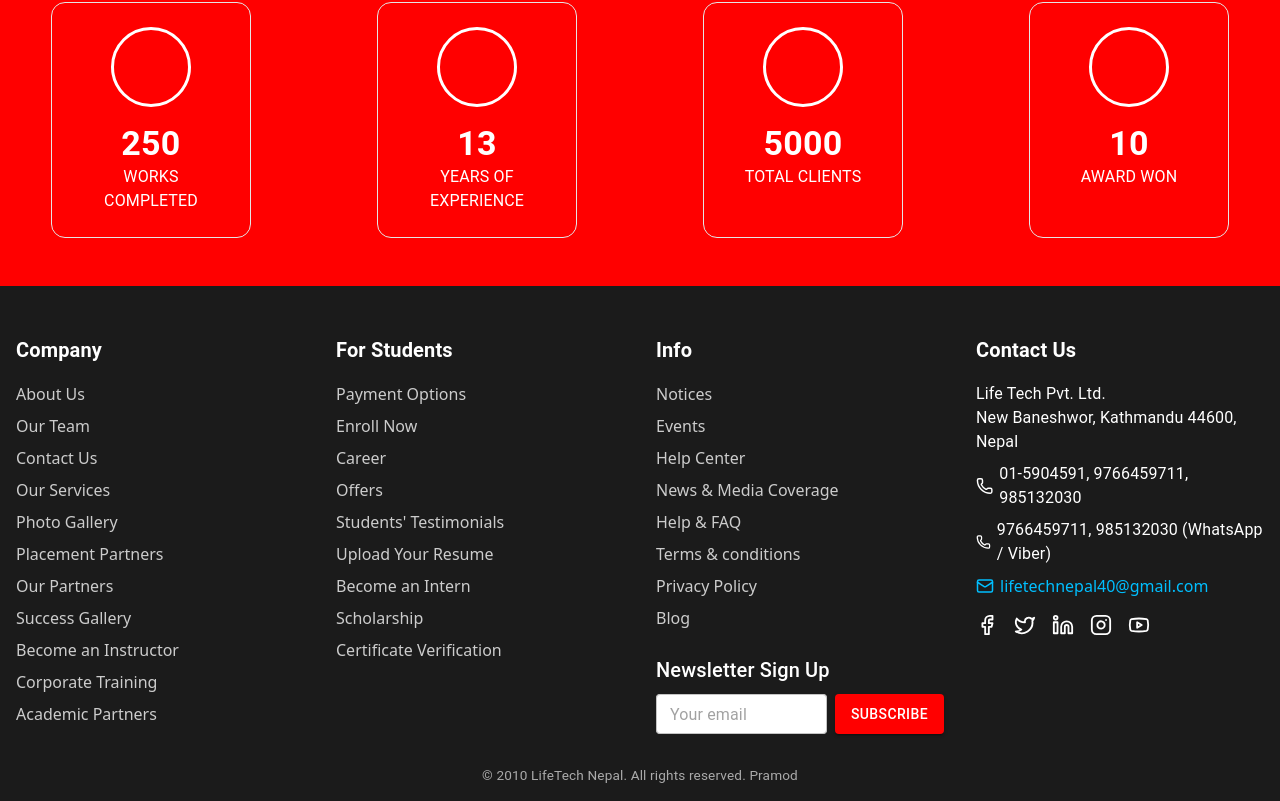
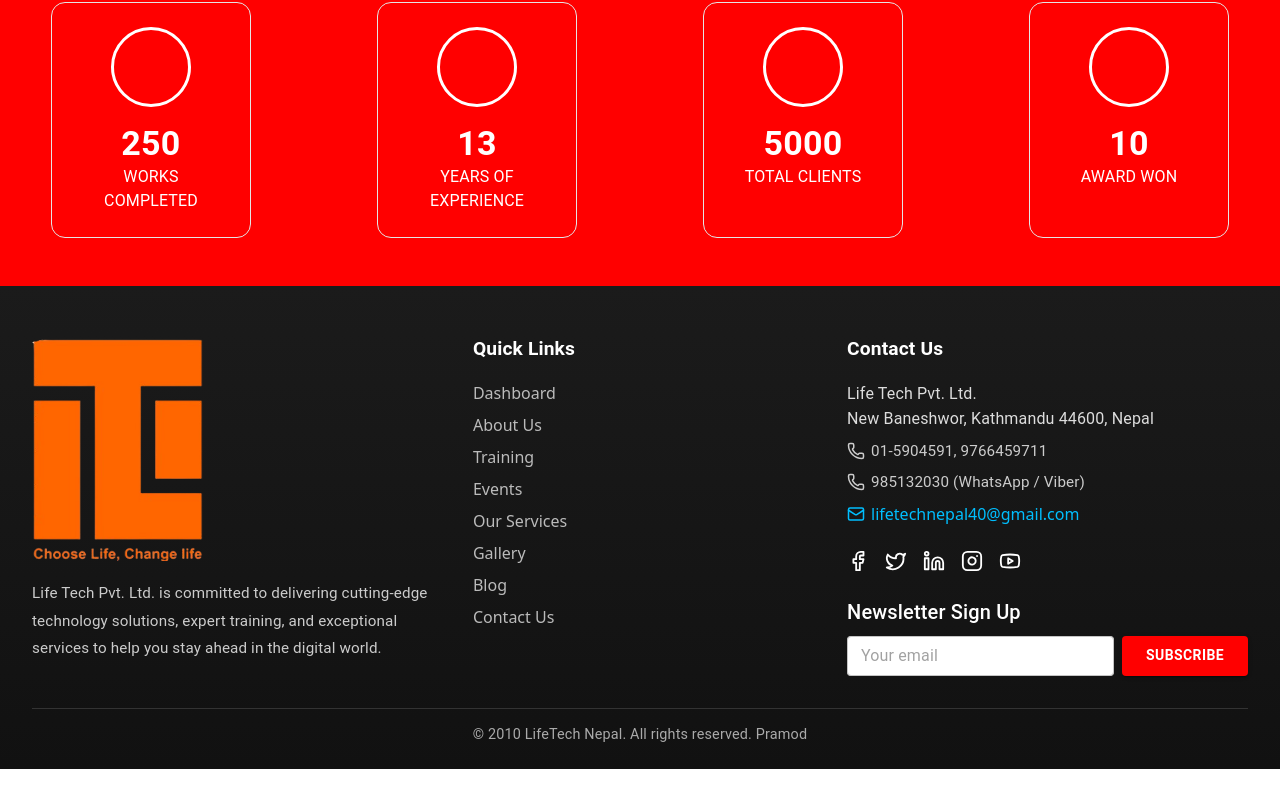
Before and after one commit to pramodtharu12454/Lifetechnepal, a Next.js app: page / in a window 1280 px wide. Shown: the part 8054-8855 px from the top of the page. After the commit the page ends 8823 px from the top, so only its background shows below. Built offline with nearby package versions, Linux system fonts and the light colour scheme; some icons are missing.

Commit message:
footer modified

```diff
--- a/components/navbar/footer.tsx
+++ b/components/navbar/footer.tsx
@@ -7,6 +7,7 @@ import {
   TextField,
   Button,
   Fab,
+  Divider,
 } from "@mui/material";
 import {
   Facebook,
@@ -19,71 +20,98 @@ import {
   ArrowUp,
 } from "lucide-react";
 import { useState, useEffect } from "react";
+import Image from "next/image";
 
 export default function Footer() {
   const [showButton, setShowButton] = useState(false);
 
   useEffect(() => {
-    const handleScroll = () => {
-      setShowButton(window.scrollY > 300);
-    };
+    const handleScroll = () => setShowButton(window.scrollY > 300);
     window.addEventListener("scroll", handleScroll);
     return () => window.removeEventListener("scroll", handleScroll);
   }, []);
 
-  const scrollToTop = () => {
-    window.scrollTo({ top: 0, behavior: "smooth" });
-  };
+  const scrollToTop = () => window.scrollTo({ top: 0, behavior: "smooth" });
 
   return (
     <>
       <Box
         component="footer"
         sx={{
-          backgroundColor: "#1b1b1b",
+          background: "linear-gradient(180deg, #1b1b1b 0%, #111 100%)",
           color: "#fff",
-          padding: "3rem 1rem 1rem",
+          padding: { xs: "2rem 1rem 1rem", md: "3rem 2rem 1.5rem" },
         }}
       >
-        {/* Top Section: 4 Columns */}
+        {/* Top Section */}
         <Box
           sx={{
             display: "grid",
             gridTemplateColumns: {
               xs: "1fr",
               sm: "repeat(2, 1fr)",
-              md: "repeat(4, 1fr)",
+              md: "1.2fr 1fr 1.2fr",
             },
-            gap: 4,
+            gap: { xs: 3, md: 5 },
             mb: 4,
           }}
         >
-          {/* Column 1: Company */}
+          {/* Left: Logo + Intro */}
           <Box>
-            <Typography variant="h6" sx={{ fontWeight: "bold", mb: 2 }}>
-              Company
+            <Image
+              src="/logo.png"
+              alt="Life Tech Logo"
+              width={180}
+              height={80}
+              style={{ marginBottom: "1.2rem" }}
+            />
+            <Typography
+              variant="body1"
+              sx={{
+                color: "#ccc",
+                lineHeight: 1.8,
+                fontSize: "0.95rem",
+              }}
+            >
+              Life Tech Pvt. Ltd. is committed to delivering cutting-edge
+              technology solutions, expert training, and exceptional services to
+              help you stay ahead in the digital world.
+            </Typography>
+          </Box>
+
+          {/* Middle: Quick Links */}
+          <Box>
+            <Typography
+              variant="h6"
+              sx={{
+                fontWeight: "bold",
+                mb: 2,
+                fontSize: "1.2rem",
+                color: "#fff",
+              }}
+            >
+              Quick Links
             </Typography>
             {[
+              "Dashboard",
               "About Us",
-              "Our Team",
+              "Training",
+              "Events",
+              "Our Services",
+              "Gallery",
+              "Blog",
               "Contact Us",
-              "Our Services",
-              "Photo Gallery",
-              "Placement Partners",
-              "Our Partners",
-              "Success Gallery",
-              "Become an Instructor",
-              "Corporate Training",
-              "Academic Partners",
             ].map((item, idx) => (
               <MuiLink
                 key={idx}
                 href="#"
-                underline="hover"
+                underline="none"
                 sx={{
                   display: "block",
                   mb: 1,
-                  color: "#ccc",
+                  fontSize: "1rem",
+                  color: "#bbb",
+                  transition: "color 0.2s ease",
                   "&:hover": { color: "#00bfff" },
                 }}
               >
@@ -92,73 +120,92 @@ export default function Footer() {
             ))}
           </Box>
 
-          {/* Column 2: For Students */}
+          {/* Right: Contact + Newsletter */}
           <Box>
-            <Typography variant="h6" sx={{ fontWeight: "bold", mb: 2 }}>
-              For Students
+            <Typography
+              variant="h6"
+              sx={{
+                fontWeight: "bold",
+                mb: 2,
+                fontSize: "1.2rem",
+                color: "#fff",
+              }}
+            >
+              Contact Us
             </Typography>
-            {[
-              "Payment Options",
-              "Enroll Now",
-              "Career",
-              "Offers",
-              "Students' Testimonials",
-              "Upload Your Resume",
-              "Become an Intern",
-              "Scholarship",
-              "Certificate Verification",
-            ].map((item, idx) => (
+
+            <Typography sx={{ mb: 1, color: "#ddd", lineHeight: 1.6 }}>
+              Life Tech Pvt. Ltd.
+              <br />
+              New Baneshwor, Kathmandu 44600, Nepal
+            </Typography>
+
+            <Typography
+              sx={{
+                display: "flex",
+                alignItems: "center",
+                mb: 1,
+                color: "#ccc",
+                fontSize: "0.95rem",
+              }}
+            >
+              <Phone size={18} style={{ marginRight: 6 }} /> 01-5904591,
+              9766459711
+            </Typography>
+
+            <Typography
+              sx={{
+                display: "flex",
+                alignItems: "center",
+                mb: 1,
+                color: "#ccc",
+                fontSize: "0.95rem",
+              }}
+            >
+              <Phone size={18} style={{ marginRight: 6 }} /> 985132030 (WhatsApp
+              / Viber)
+            </Typography>
+
+            <MuiLink
+              href="mailto:lifetechnepal40@gmail.com"
+              underline="hover"
+              sx={{
+                display: "flex",
+                alignItems: "center",
+                mb: 3,
+                color: "#00bfff",
+                fontWeight: 500,
+              }}
+            >
+              <Mail size={18} style={{ marginRight: 6 }} />{" "}
+              lifetechnepal40@gmail.com
+            </MuiLink>
+
+            {/* Social Icons */}
+            <Box sx={{ display: "flex", gap: 2, mb: 3 }}>
+              {[Facebook, Twitter, Linkedin, Instagram, Youtube].map(
+                (Icon, idx) => (
                   <MuiLink
                     key={idx}
                     href="#"
-                underline="hover"
+                    target="_blank"
                     sx={{
-                  display: "block",
-                  mb: 1,
-                  color: "#ccc",
-                  "&:hover": { color: "#00bfff" },
+                      color: "#fff",
+                      transition: "transform 0.2s ease, color 0.2s ease",
+                      "&:hover": { color: "#00bfff", transform: "scale(1.1)" },
                     }}
                   >
-                {item}
+                    <Icon size={22} />
                   </MuiLink>
-            ))}
+                )
+              )}
             </Box>
 
-          {/* Column 3: Info */}
-          <Box>
-            <Typography variant="h6" sx={{ fontWeight: "bold", mb: 2 }}>
-              Info
-            </Typography>
-            {[
-              "Notices",
-              "Events",
-              "Help Center",
-              "News & Media Coverage",
-              "Help & FAQ",
-              "Terms & conditions",
-              "Privacy Policy",
-              "Blog",
-            ].map((item, idx) => (
-              <MuiLink
-                key={idx}
-                href="#"
-                underline="hover"
-                sx={{
-                  display: "block",
-                  mb: 1,
-                  color: "#ccc",
-                  "&:hover": { color: "#00bfff" },
-                }}
-              >
-                {item}
-              </MuiLink>
-            ))}
-
             {/* Newsletter */}
-            <Typography variant="h6" sx={{ mt: 3, mb: 1 }}>
+            <Typography variant="h6" sx={{ mb: 1 }}>
               Newsletter Sign Up
             </Typography>
-            <Box sx={{ display: "flex", gap: 1 }}>
+            <Box sx={{ display: "flex", gap: 1, flexWrap: "wrap" }}>
               <TextField
                 variant="outlined"
                 size="small"
@@ -167,81 +214,32 @@ export default function Footer() {
                   bgcolor: "#fff",
                   borderRadius: 1,
                   flex: 1,
+                  minWidth: "200px",
                 }}
               />
               <Button
                 variant="contained"
                 sx={{
                   bgcolor: "red",
+                  px: 3,
                   "&:hover": { bgcolor: "#009acd" },
-                  whiteSpace: "nowrap",
+                  fontWeight: "bold",
                 }}
               >
                 Subscribe
               </Button>
             </Box>
           </Box>
-
-          {/* Column 4: Contact Us */}
-          <Box>
-            <Typography variant="h6" sx={{ fontWeight: "bold", mb: 2 }}>
-              Contact Us
-            </Typography>
-            <Typography sx={{ mb: 1 }}>
-              Life Tech Pvt. Ltd.
-              <br />
-              New Baneshwor, Kathmandu 44600, Nepal
-            </Typography>
-            <Typography sx={{ display: "flex", alignItems: "center", mb: 1 }}>
-              <Phone size={18} style={{ marginRight: 6 }} /> 01-5904591,
-              9766459711, 985132030
-            </Typography>
-            <Typography sx={{ display: "flex", alignItems: "center", mb: 1 }}>
-              <Phone size={18} style={{ marginRight: 6 }} /> 9766459711,
-              985132030 (WhatsApp / Viber)
-            </Typography>
-            <MuiLink
-              href="mailto:lifetechnepal40@gmail.com"
-              underline="hover"
-              sx={{
-                display: "flex",
-                alignItems: "center",
-                mb: 1,
-                color: "#00bfff",
-              }}
-            >
-              <Mail size={18} style={{ marginRight: 6 }} />{" "}
-              lifetechnepal40@gmail.com
-            </MuiLink>
-
-            {/* Social Icons */}
-            <Box sx={{ display: "flex", gap: 2, mt: 2 }}>
-              {[Facebook, Twitter, Linkedin, Instagram, Youtube].map(
-                (Icon, idx) => (
-                  <MuiLink
-                    key={idx}
-                    href="#"
-                    target="_blank"
-                    sx={{
-                      color: "#fff",
-                      "&:hover": { color: "#00bfff" },
-                    }}
-                  >
-                    <Icon size={22} />
-                  </MuiLink>
-                )
-              )}
-            </Box>
-          </Box>
         </Box>
 
-        {/* Bottom Copyright */}
+        {/* Divider + Copyright */}
+        <Divider sx={{ borderColor: "#333", mb: 2 }} />
         <Typography
           variant="body2"
           sx={{
             textAlign: "center",
             color: "#aaa",
-            fontSize: "0.85rem",
+            fontSize: "0.9rem",
           }}
         >
           © 2010 LifeTech Nepal. All rights reserved. Pramod
@@ -259,6 +257,7 @@ export default function Footer() {
             bottom: 20,
             right: 20,
             bgcolor: "#00bfff",
+            boxShadow: "0px 4px 10px rgba(0,0,0,0.3)",
             "&:hover": { bgcolor: "#009acd" },
           }}
         >
```
Lines whose indentation alone changed are shown as unchanged.
